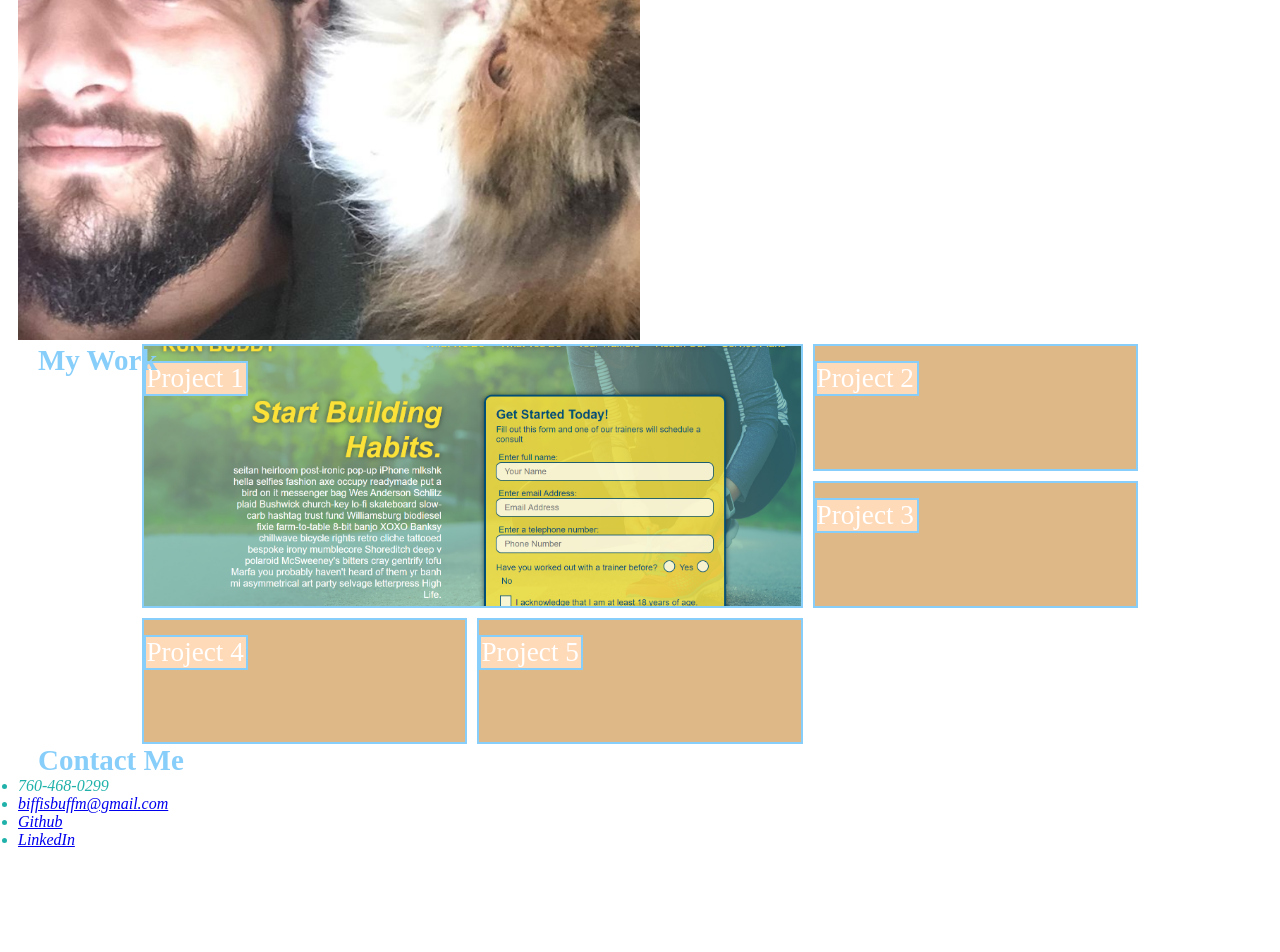
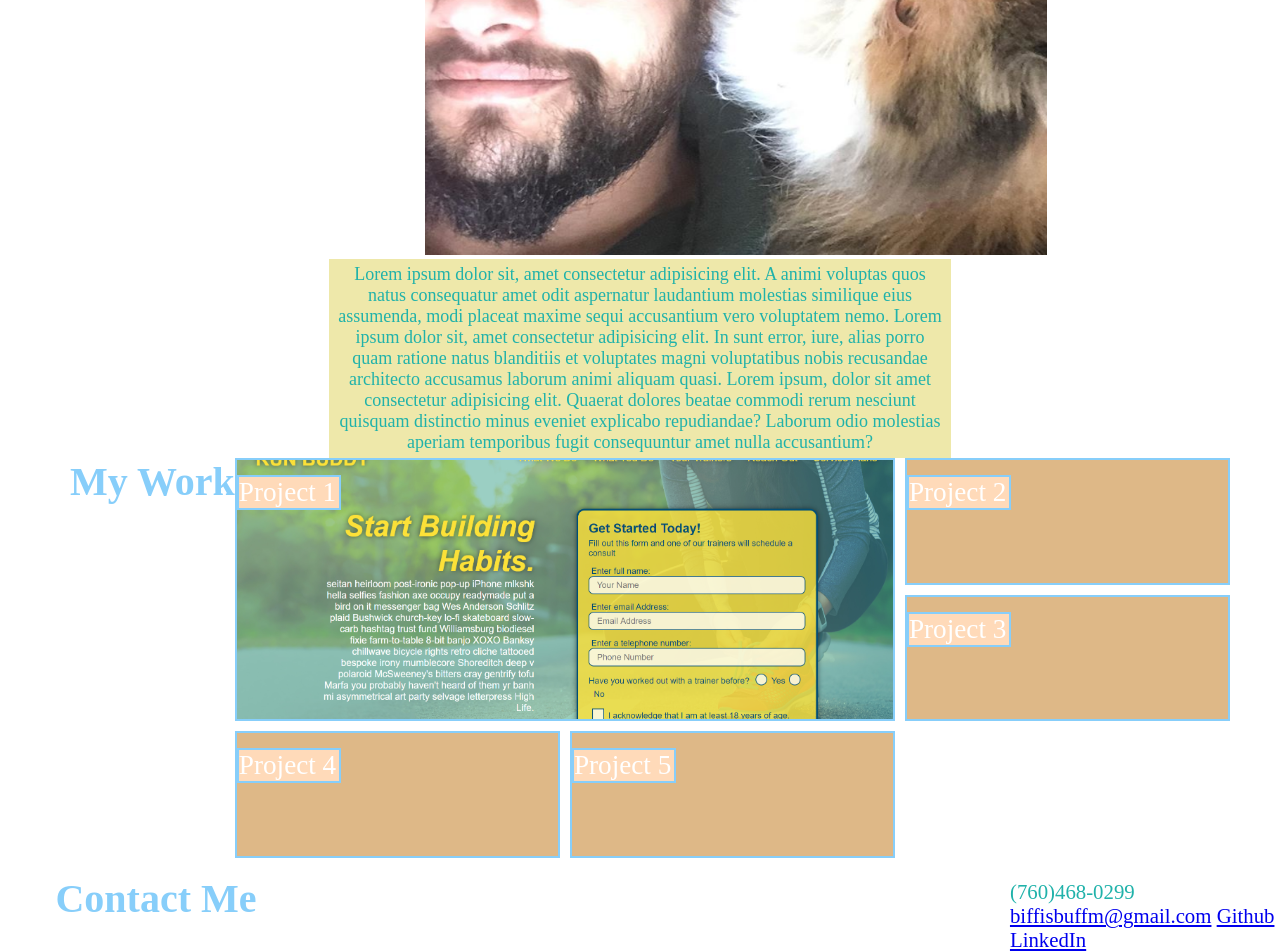
Before and after one commit to londonlast21/portfolio, a plain HTML site: page index.html in a window 1280 px wide. Shown: the part 358-1310 px from the top of the page. Before the commit the page ends 1225 px from the top, so only its background shows below. Drawn offline with Linux system fonts and the light colour scheme.

Commit message:
column adjustments

```diff
--- a/assets/css/style.css
+++ b/assets/css/style.css
@@ -66,8 +66,9 @@ header nav ul li a:hover {
 /*section titles stylin*/
 
 .section-title {
+
     color: var(--secondary-color);
-    font-size: 29px;
+    font-size: 40px;
     font-weight: bold;
     margin-left: 20px;
 }
@@ -81,27 +82,32 @@ header nav ul li a:hover {
 
 
 /*about me styling start*/
+
+/*entire section styling*/
 .about-me {
     display: flex;
     justify-content: center;
     flex-wrap: wrap;
-    max-height: 500px;
+    align-items: flex-start;
+    max-height: 100%;
 
 }
 
 /*about img styling*/
 .about-image {
-    display: inline-flex;
+    width: 50%;
+
+    /*display: inline-flex;
     margin: auto;
     max-width: 50%;
-    max-height: 400px;
-    position: left;
+    max-height: ;
+    position: left;*/
 
 }
 
 .about-image img {
     width: 100%;
-    height: 100%;
+    max-height: 500px;
     margin: auto;
 }
 
@@ -109,7 +115,7 @@ header nav ul li a:hover {
 .about-text {
     background: palegoldenrod;
     max-width: 50%;
-    height: 100%;
+    max-height: 100%;
     text-align: center;
     margin: auto;
     font-size: 18px;
@@ -123,6 +129,7 @@ header nav ul li a:hover {
 .about-text p {
     padding: 5px;
     margin: auto;
+
 }
 
 
@@ -146,9 +153,6 @@ header nav ul li a:hover {
     display: block;
 }
 
-.works h2 {
-    position: absolute;
-}
 
 
 
@@ -203,13 +207,26 @@ header nav ul li a:hover {
 /*work grid styling end*/
 
 /*contact styling start*/
-.contact-me {
-   padding: 10px;
-   margin: 10px;
+.contact-wrapper {
+    display: flex;
+    justify-content: space-between;
+    height: 44px;
+    width: 100%;
+    margin: 1%;
+    margin-right: 20%;
+    padding: 5px;
+
+
+
 }
 
-.contact-me ul {
-    display: flex;
+.contact-me {
+    width: 100%;
+}
+
+.contact-links {
+    margin: 5px;
+    font-size: 1.3rem;
 }
 
 
--- a/index.html
+++ b/index.html
@@ -42,7 +42,7 @@
         <!--end hero section-->
 
         <!--About Me Section-->
-        <section id="about-me">
+        <section class="about-me">
                     <h2 class="section-title">
                         About Me
                     </h2>
@@ -61,6 +61,7 @@
                         </p>
                     </div>
 
+                </div>
         </section>
 
 
@@ -68,10 +69,10 @@
         <!--My Work section-->
         <section id="my-work" class="works">
 
+            <div class="work-grid-wrapper">
                 <h2 class="section-title">
                     My Work
                 </h2>
-            <div class="work-grid-wrapper">
                 <div class="work-grid-container">
 
                     <!--portfolio placeholders-->
@@ -110,32 +111,32 @@
             </div>
         </section>
 <!--end About Me section-->
+    <section id="contact" class="">
+        <!---->
+        <div class="contact-wrapper">
+            <h2 class="section-title">
+                Contact Me
+            </h2>
 
-        <!--Contact Me section-->
-        <section id="contact-me">
-            <h2 class="section-title">Contact Me</h2>
-            <address>
-               <ul>
-                   <li>
-                       760-468-0299
-                   </li>
-                   <li>
+                <div class="contact-links">
+
+                    <p>(760)468-0299</p>
+
                     <a href="mailto:biffisbuffm@gmail.com">biffisbuffm@gmail.com</a>
-                   </li>
-                   <li>
-                       <a href="https://www.github.com/londonlast21">Github</a>
-                   </li>
-                   <li>
-                       <a href="<http://www.linkedin.com/in/jack-cady-7956a51>">LinkedIn</a>
-                   </li>
-               </ul>
-            </address>
+
+
+
+                    <a href="https://www.github.com/londonlast21">Github</a><br>
+
+
+
+                    <a href="https://www.linkedin.com/in/jack-cady-7956a51">LinkedIn</a>
+
+
+                </div>
+
+        </div>
     </section>
-
-        <!--footer section-->
-        <footer>
-
-        </footer>
 
     </body>
 </html>
```
Lines whose indentation alone changed are shown as unchanged.
